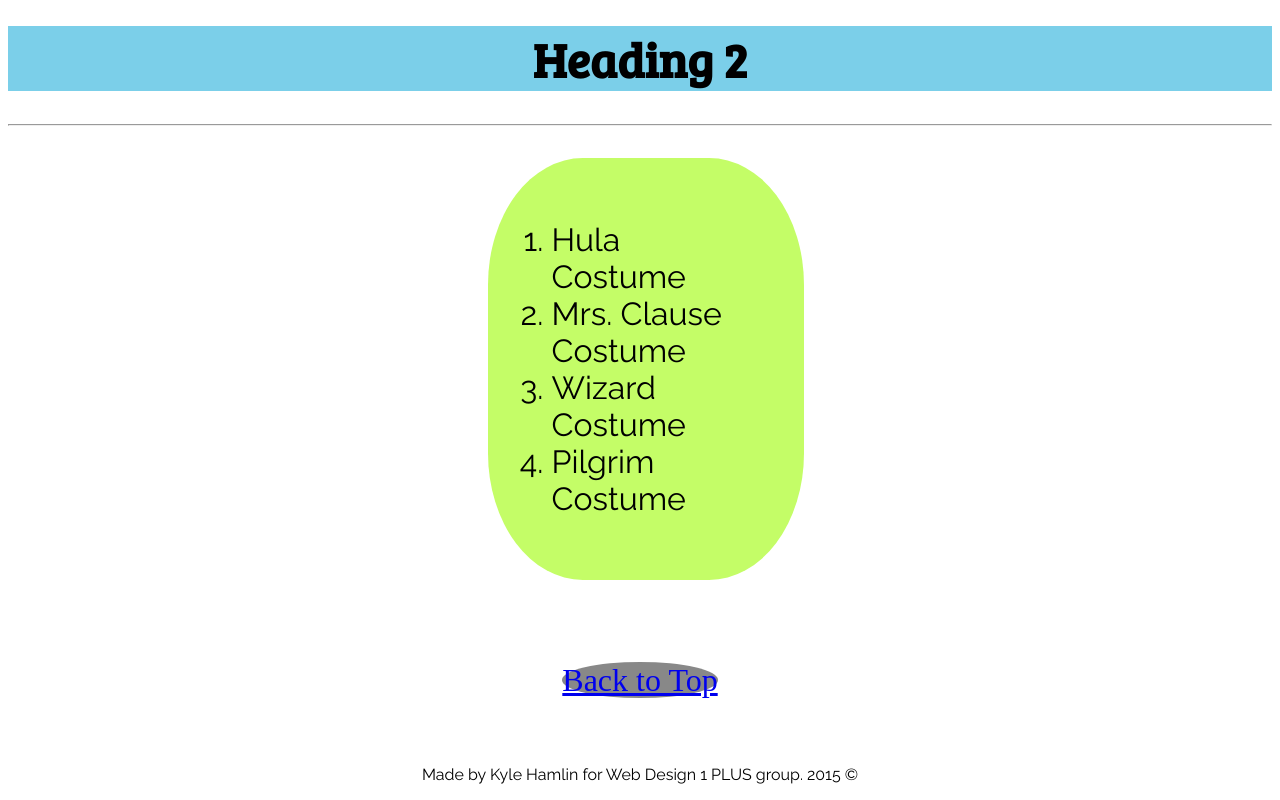
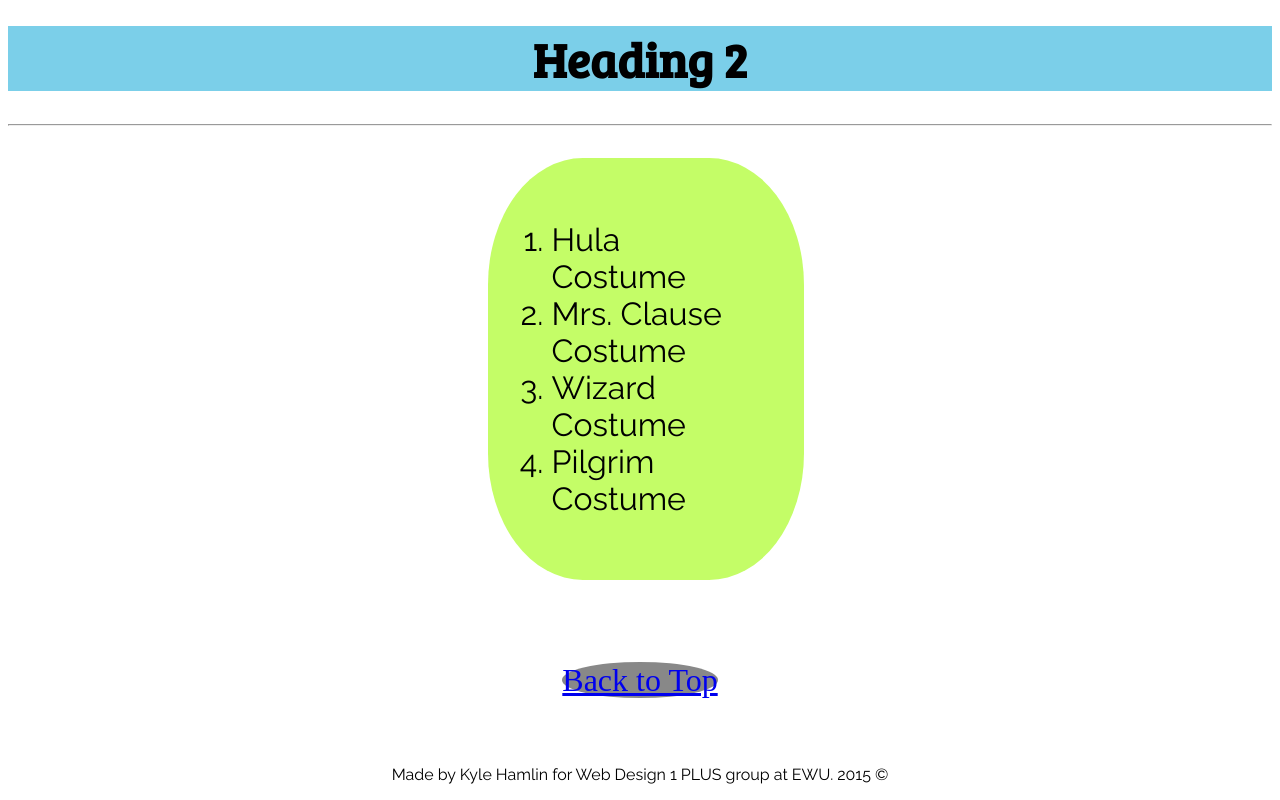
Before and after one commit to krhamlin/Radical, a plain HTML site: page index.html in a window 1280 px wide. Shown: the part 1024-1824 px from the top of the page. Drawn offline with Linux system fonts and the light colour scheme.

Commit message:
fixed footer

```diff
--- a/index.html
+++ b/index.html
@@ -62,7 +62,7 @@
 
 </body>
 <footer>
-	<p>Made by Kyle Hamlin for Web Design 1 PLUS group. 2015 &copy</p>
+	<p>Made by Kyle Hamlin for Web Design 1 PLUS group at EWU. 2015 &copy</p>
 
 </footer>
 </html>
```
